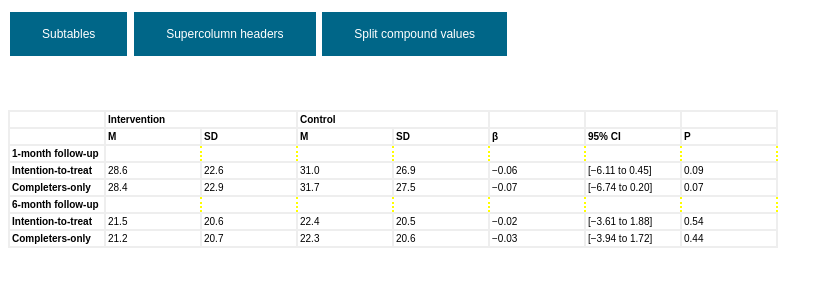
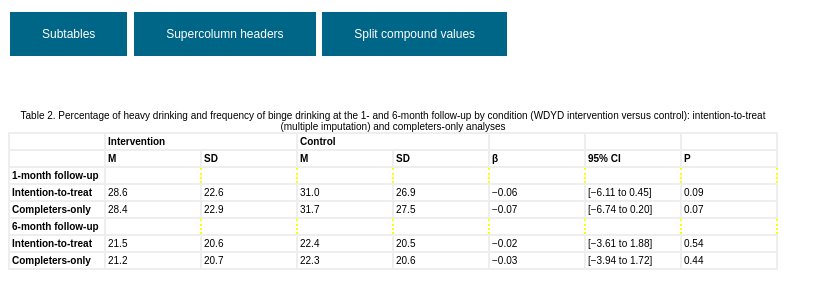
Before and after one commit to jkbcm/jkbcm.github.io, a plain HTML site: page testcssanim.html in a window 1280 px wide. Shown: the whole page, without its empty margins (0-833 px from the left). Drawn offline with nearby package versions, Linux system fonts and the light colour scheme.

Commit message:
Update to version including caption

```diff
--- a/testcssanim.html
+++ b/testcssanim.html
@@ -29,7 +29,8 @@ Split compound values
 </button>
 
 <table class="before table">
-   <caption/>
+   <caption>Table 2. Percentage of heavy drinking and frequency of binge drinking at the 1- and 6-month follow-up by condition (WDYD intervention versus control): intention-to-treat (multiple imputation) and completers-only analyses
+   <caption>
    <thead>
     <tr>
      <th class="empty"/>
```
